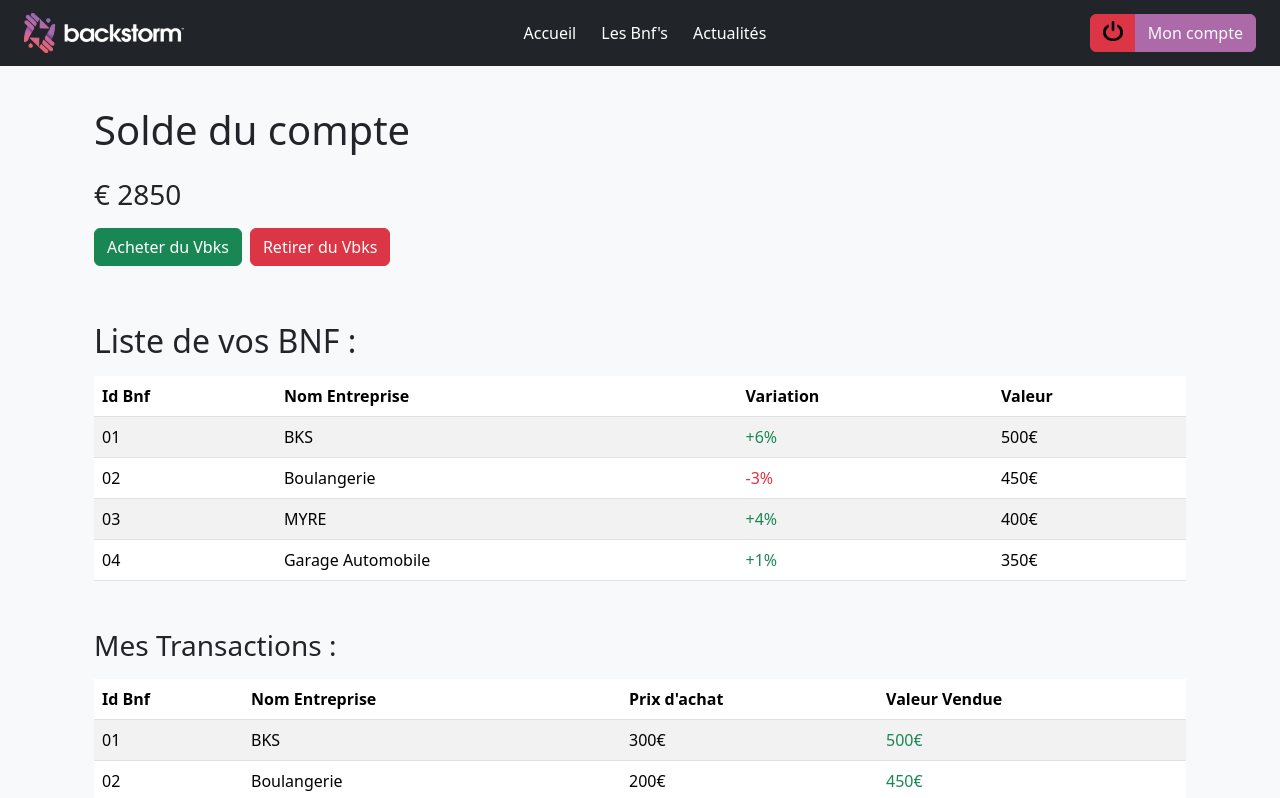
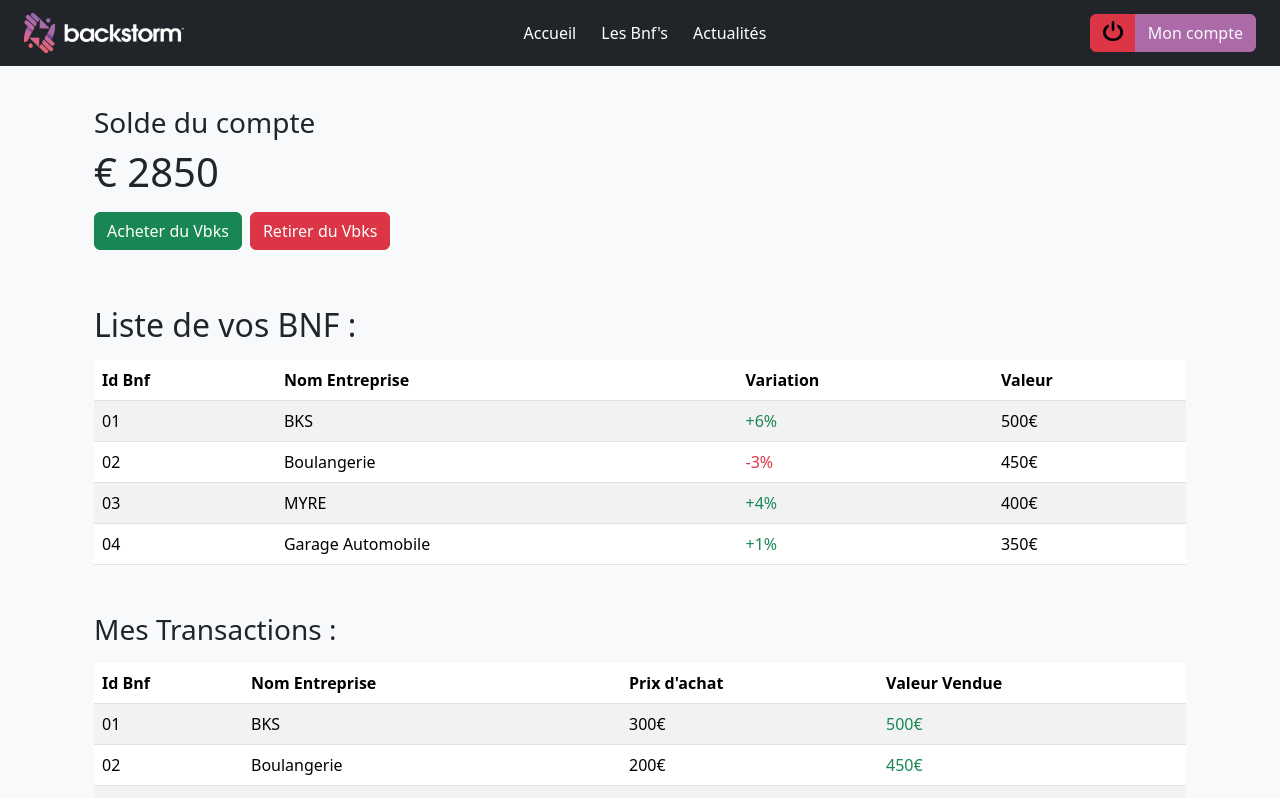
Before and after one commit to Tarcer/bksbeta, a React (Create React App) app: page /private/private-home in a window 1280 px wide. Shown: the top 798 px of the page. Built offline with nearby package versions, Linux system fonts and the light colour scheme; no server answers; sample sign-in values are in the browser's storage.

Commit message:
deploy 12

```diff
--- a/src/pages/Private/PrivateHome/PrivateHome.js
+++ b/src/pages/Private/PrivateHome/PrivateHome.js
@@ -72,8 +72,8 @@ const handleCloseSaleForm = () => {
 
   return (
     <div className="container pt-4 my-3">
-      <h1 className="h-1 text-dark mb-4">Solde du compte</h1>
-      <h1 className="fs-3"> € {totalBalance}</h1>
+      <h1 className="h3 text-dark mb-2">Solde du compte</h1>
+      <h1 className="fs-1"> € {totalBalance}</h1>
         <button onClick={handleClickButton} className="btn btn-success">
           Acheter du Vbks
         </button>
```
